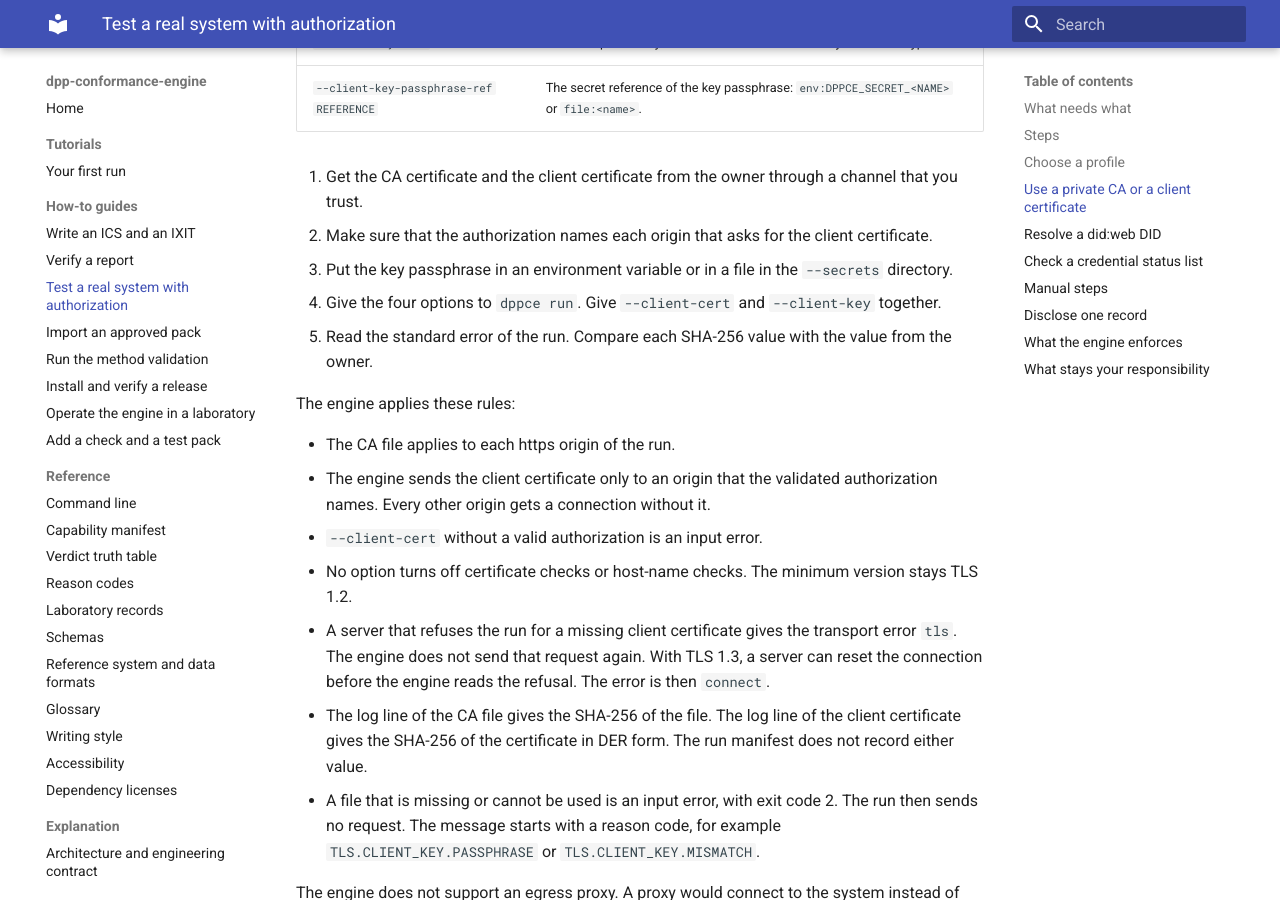
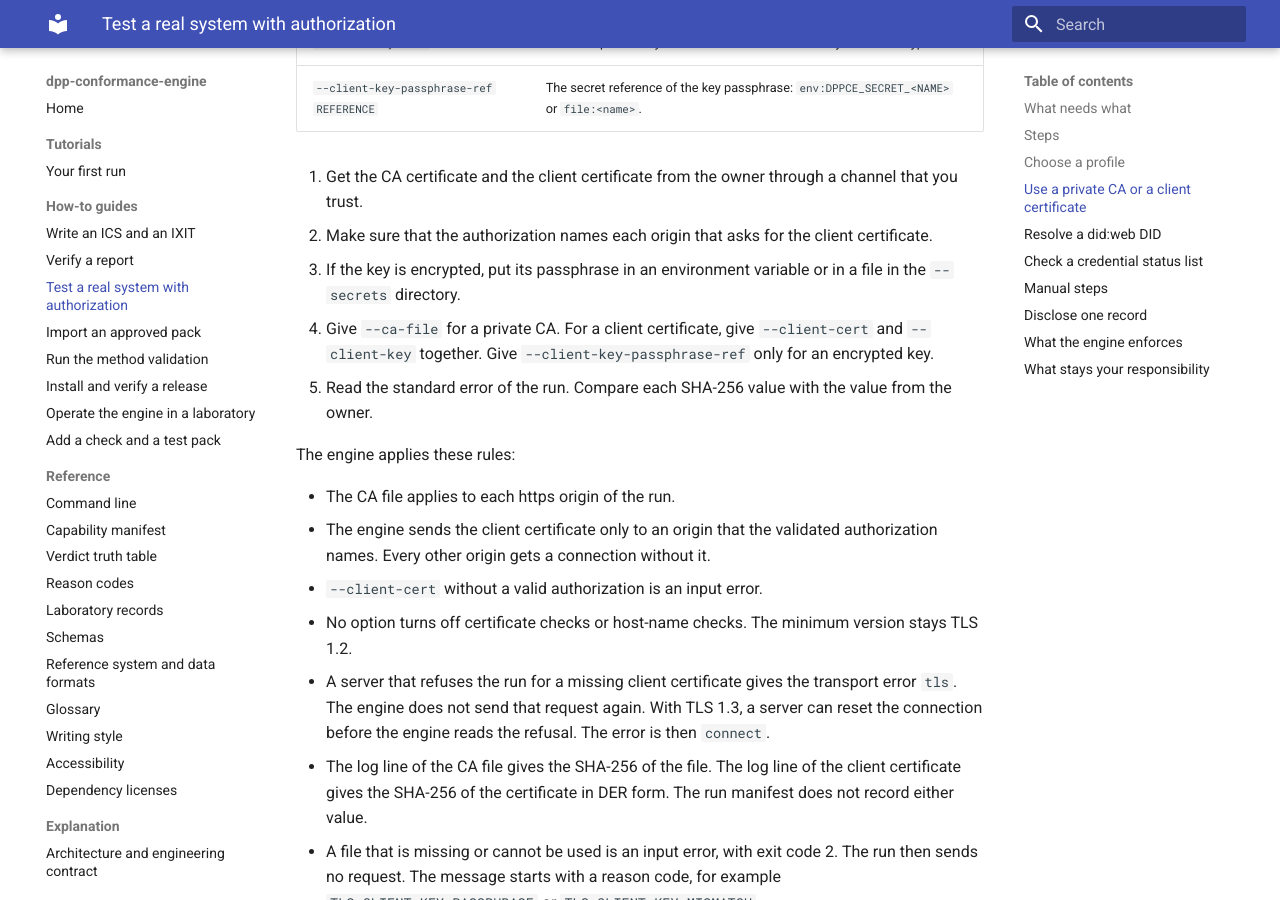
Before and after one commit to hadijannat/dpp-conformance-engine, an MkDocs documentation site: the page built from docs/how-to/test-a-real-system.md, in a window 1280 px wide and 900 px high, scrolled down 2658 px. Built offline with MkDocs 1.6.1 and Material for MkDocs 9.7.7, drawn with Linux system fonts in a browser that asks for light colours; the version menu is left out.

Commit message:
fix: apply wave 4 integration review findings
Steps 3 and 4 of the private CA procedure now depend on the key.
The engine refuses a passphrase reference for a key that is not encrypted.
A run with only a private CA needs only --ca-file.

Co-Authored-By: Claude Opus 5.5 <noreply@anthropic.com>

```diff
--- a/docs/how-to/test-a-real-system.md
+++ b/docs/how-to/test-a-real-system.md
@@ -93,8 +93,9 @@ Only you give these files, on the command line of `dppce run`. The ICS and the I
 
 1. Get the CA certificate and the client certificate from the owner through a channel that you trust.
 2. Make sure that the authorization names each origin that asks for the client certificate.
-3. Put the key passphrase in an environment variable or in a file in the `--secrets` directory.
-4. Give the four options to `dppce run`. Give `--client-cert` and `--client-key` together.
+3. If the key is encrypted, put its passphrase in an environment variable or in a file in the `--secrets` directory.
+4. Give `--ca-file` for a private CA. For a client certificate, give `--client-cert` and `--client-key` together.
+   Give `--client-key-passphrase-ref` only for an encrypted key.
 5. Read the standard error of the run. Compare each SHA-256 value with the value from the owner.
 
 The engine applies these rules:
```
